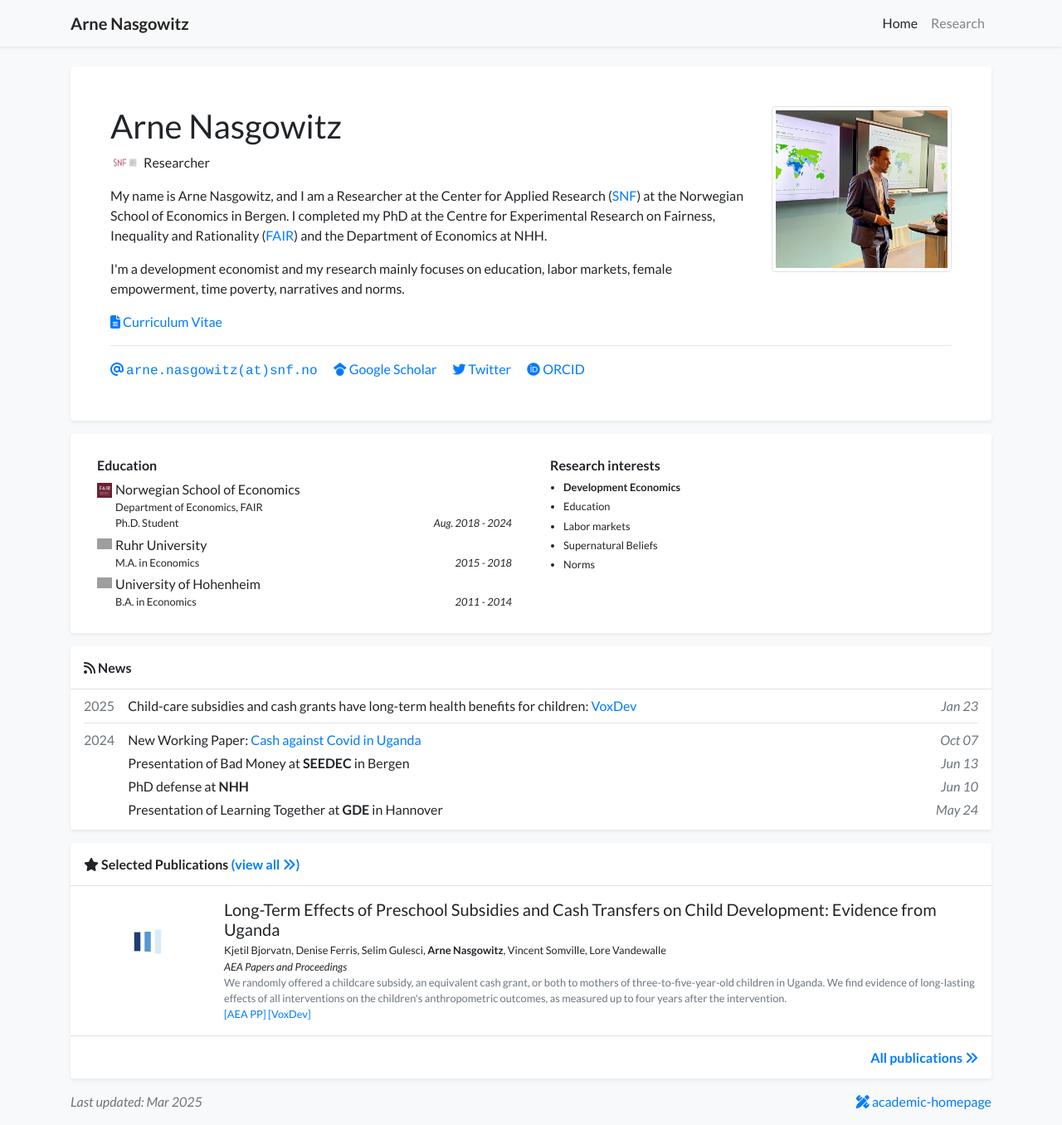
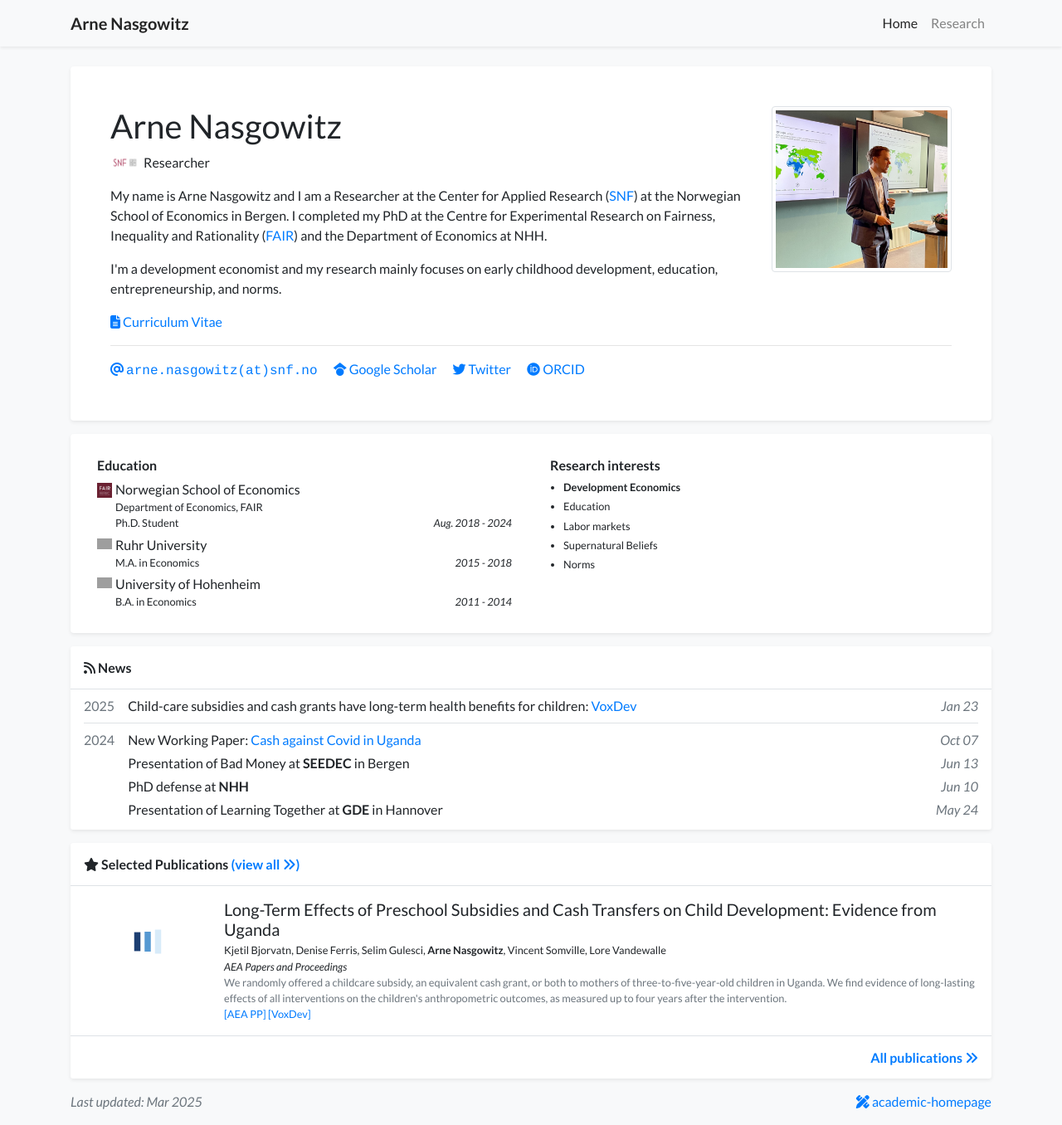
Before and after one commit to arne-nasgowitz/arne-nasgowitz.github.io, a Jekyll site: the page built from index.html, in a window 1280 px wide and 1356 px high. Shown: the whole window at 83% size. Built offline with Jekyll 4.4.1, drawn with Linux system fonts in a browser that asks for light colours; nearby versions of some CDN libraries; a style sheet for code colours, icons or effects is not loaded; grey boxes are pictures that could not be loaded.

Commit message:
Update profile.yml
corrections/updates

```diff
--- a/_data/profile.yml
+++ b/_data/profile.yml
@@ -22,12 +22,12 @@
 short_bio_text_justify: false
 short_bio: >-
   <p>
-    My name is Arne Nasgowitz, and I am a Researcher at the Center for Applied Research (<a href="https://www.snf.no/">SNF</a>) at the Norwegian School of Economics in Bergen.
+    My name is Arne Nasgowitz and I am a Researcher at the Center for Applied Research (<a href="https://www.snf.no/">SNF</a>) at the Norwegian School of Economics in Bergen.
     I completed my PhD at the Centre for Experimental Research on Fairness, Inequality and Rationality (<a href="https://www.nhh.no/en/research-centres/fair/">FAIR</a>) and the Department of Economics
     at NHH.
   </p>
   <p>
-    I'm a development economist and my research mainly focuses on education, labor markets, female empowerment, time poverty, narratives and norms.
+    I'm a development economist and my research mainly focuses on early childhood development, education, entrepreneurship, and norms.
   </p>
 
 portrait_url: /assets/images/photos/foto1.jpg
```
